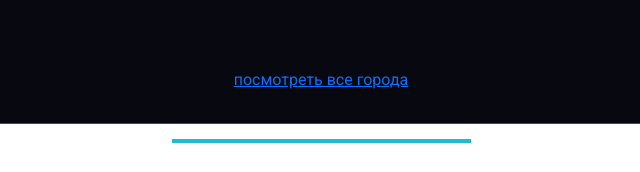
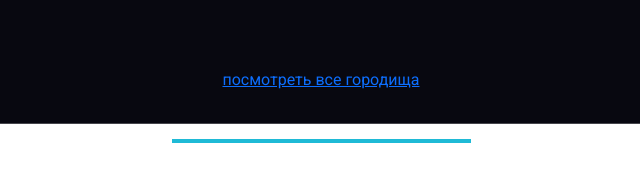
Before and after one commit to AnyaMuha/project_test, a plain HTML site: page scr/index.html in a window 1280 px wide. Shown: the part 5437-5609 px from the top of the page, 319-959 px from the left. Drawn offline with Linux system fonts and the light colour scheme.

Commit message:
second commit

```diff
--- a/scr/index.html
+++ b/scr/index.html
@@ -312,7 +312,7 @@
 			<h2 class="title title_white">По всему миру</h2>
 			<div class="subtitle subtitle_white">Мы в вашем городе и по всему миру</div>
 
-			<a href="#" class="world_link">посмотреть все города</a>
+			<a href="#" class="world_link">посмотреть все городища</a>
 
 		</div>
 	</section>
```
